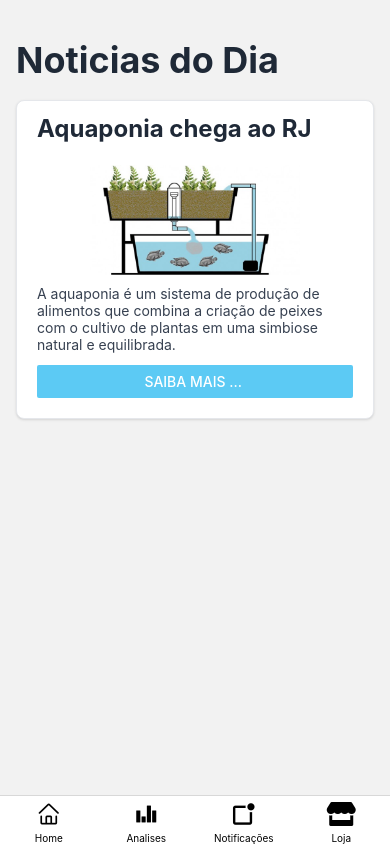
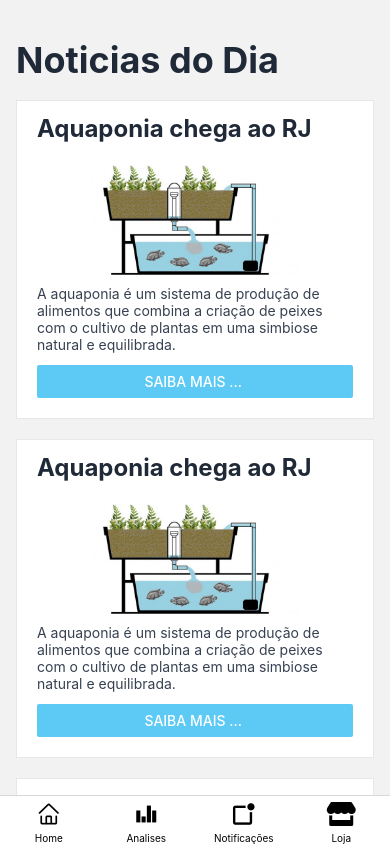
Before and after one commit to emersonjds/easyfish-app, a React Native app: screen /HomeScreen in a window 390 px wide. Built offline with nearby package versions, Linux system fonts and the light colour scheme.

Commit message:
adjust notices

```diff
--- a/src/pages/HomeScreen /index.tsx
+++ b/src/pages/HomeScreen /index.tsx
@@ -1,5 +1,5 @@
 import React from 'react';
-import { Button, Image, Text, View } from 'react-native';
+import { Button, Image, ScrollView, Text, View } from 'react-native';
 
 const HomeScreen: React.FC = () => {
 
@@ -8,7 +8,6 @@ const HomeScreen: React.FC = () => {
       <View
         className='flex-1 mt-10 px-4'
       >
-
         <View
           className='mb-5'
         >
@@ -19,7 +18,8 @@ const HomeScreen: React.FC = () => {
           </Text>
         </View>
 
-        <View className="max-w-sm bg-white border border-gray-200 rounded-lg shadow dark:bg-gray-800 dark:border-gray-700">
+        <ScrollView>
+          <View className="max-w-sm bg-white border border-gray-200 mb-5">
             <View
               className='pl-5 pt-3'
             >
@@ -58,6 +58,91 @@ const HomeScreen: React.FC = () => {
               />
             </View>
           </View>
+
+          <View className="max-w-sm bg-white border border-gray-200 mb-5">
+            <View
+              className='pl-5 pt-3'
+            >
+              <Text
+                className='text-2xl font-bold text-gray-800 dark:text-white'
+              >
+                Aquaponia chega ao RJ
+              </Text>
+            </View>
+
+            <View className="p-5">
+              <Image
+                resizeMode='contain'
+                style={{
+                  width: '100%',
+                  height: 110,
+                  resizeMode: 'cover',
+                  borderRadius: 10,
+                  marginBottom: 10
+                }}
+                source={
+                  require(
+                    '../../../assets/blog-1.jpg'
+                  )
+                }
+              />
+
+              <Text className="mb-3 font-normal text-gray-700 dark:text-gray-400">
+                A aquaponia é um sistema de produção de alimentos que combina a criação de peixes com o cultivo de plantas em uma simbiose natural e equilibrada.
+              </Text>
+
+              <Button
+                color="#5ccaf4"
+                title="Saiba mais ... "
+                accessibilityLabel="Saiba mais ... "
+              />
+            </View>
+          </View>
+
+          <View className="max-w-sm bg-white border border-gray-200 mb-5">
+            <View
+              className='pl-5 pt-3'
+            >
+              <Text
+                className='text-2xl font-bold text-gray-800 dark:text-white'
+              >
+                Aquaponia chega ao RJ
+              </Text>
+            </View>
+
+            <View className="p-5">
+              <Image
+                resizeMode='contain'
+                style={{
+                  width: '100%',
+                  height: 110,
+                  resizeMode: 'cover',
+                  borderRadius: 10,
+                  marginBottom: 10
+                }}
+                source={
+                  require(
+                    '../../../assets/blog-1.jpg'
+                  )
+                }
+              />
+
+              <Text className="mb-3 font-normal text-gray-700 dark:text-gray-400">
+                A aquaponia é um sistema de produção de alimentos que combina a criação de peixes com o cultivo de plantas em uma simbiose natural e equilibrada.
+              </Text>
+
+              <Button
+                color="#5ccaf4"
+                title="Saiba mais ... "
+                accessibilityLabel="Saiba mais ... "
+              />
+            </View>
+          </View>
+        </ScrollView>
+
+
+
+
       </View>
     </>
   )
```
Lines whose indentation alone changed are shown as unchanged.
